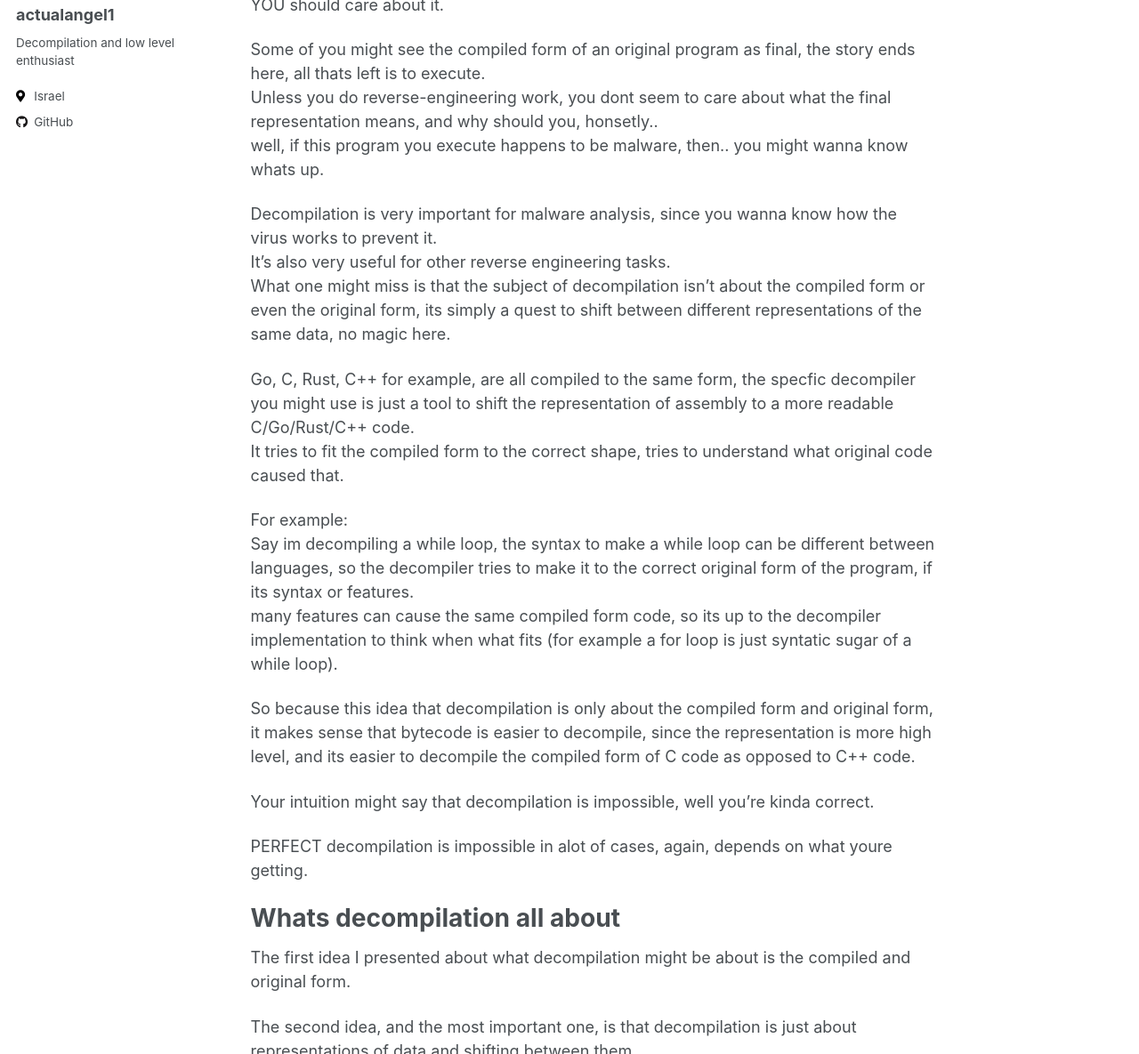
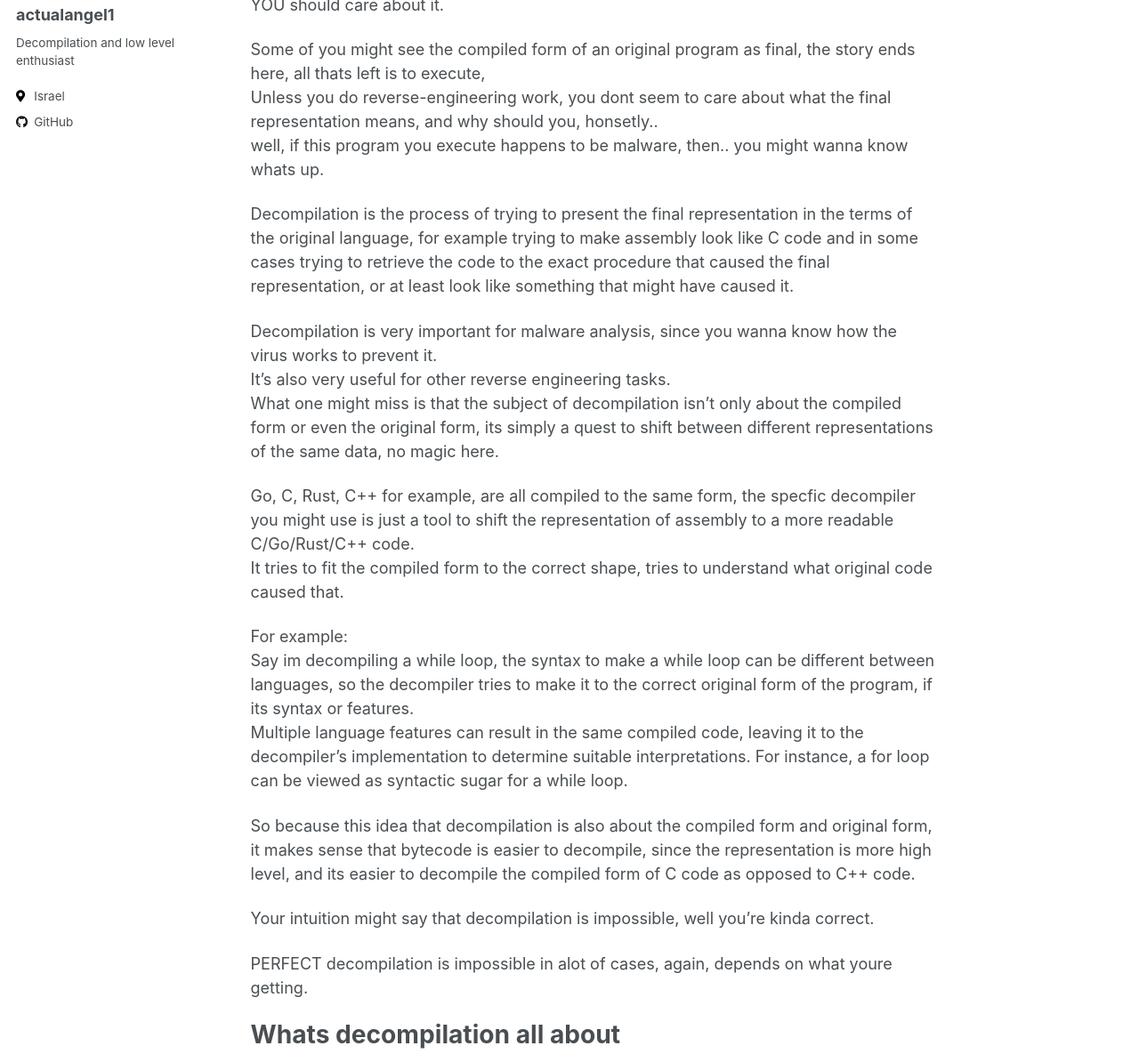
Before and after one commit to ActualAngel1/actualangel1.github.io, a Jekyll site: the page built from _posts/2023-08-08-decompilation1.md, in a window 1280 px wide and 1400 px high, scrolled down 526 px, cut to the strip 215-1400 px from the top of the window. Shown: the whole strip at 89% size. Built offline with Jekyll 4.4.1, drawn with Linux system fonts in a browser that asks for light colours.

Commit message:
Update 2023-08-08-decompilation1.md

```diff
--- a/_posts/2023-08-08-decompilation1.md
+++ b/_posts/2023-08-08-decompilation1.md
@@ -38,13 +38,15 @@ I want to give you the MEAT of the subject. <br>
 
 ok, im gonna do the necessary bidding and explain what even IS decompilation and why YOU should care about it. <br>
 
-Some of you might see the compiled form of an original program as final, the story ends here, all thats left is to execute. <br>
+Some of you might see the compiled form of an original program as final, the story ends here, all thats left is to execute, <br>
 Unless you do reverse-engineering work, you dont seem to care about what the final representation means, and why should you, honsetly.. <br>
 well, if this program you execute happens to be malware, then.. you might wanna know whats up. <br>
 
+Decompilation is the process of trying to present the final representation in the terms of the original language, for example trying to make assembly look like C code and in some cases trying to retrieve the code to the exact procedure that caused the final representation, or at least look like something that might have caused it. <br>
+
 Decompilation is very important for malware analysis, since you wanna know how the virus works to prevent it. <br>
 It's also very useful for other reverse engineering tasks. <br>
-What one might miss is that the subject of decompilation isn't about the compiled form or even the original form, its simply a quest to shift between different
+What one might miss is that the subject of decompilation isn't only about the compiled form or even the original form, its simply a quest to shift between different
 representations of the same data, no magic here. <br>
 
 Go, C, Rust, C++ for example, are all compiled to the same form, the specfic decompiler you might use is just a tool to shift the representation of assembly to a more
@@ -53,10 +55,10 @@ It tries to fit the compiled form to the correct shape, tries to understand what
 
 For example: <br>
 Say im decompiling a while loop, the syntax to make a while loop can be different between languages, so the decompiler tries to make it to the correct original form of the program, if its syntax or features. <br>
-many features can cause the same compiled form code, so its up to the decompiler implementation to think when what fits (for example a for loop is just syntatic sugar of a while loop). <br>
+Multiple language features can result in the same compiled code, leaving it to the decompiler's implementation to determine suitable interpretations. For instance, a for loop can be viewed as syntactic sugar for a while loop. <br>
 
 
-So because this idea that decompilation is only about the compiled form and original form, it makes sense that bytecode is easier to decompile, since the representation is more high level, and its easier to decompile the compiled form of C code as opposed to C++ code. <br>
+So because this idea that decompilation is also about the compiled form and original form, it makes sense that bytecode is easier to decompile, since the representation is more high level, and its easier to decompile the compiled form of C code as opposed to C++ code. <br>
 
 
 
```
